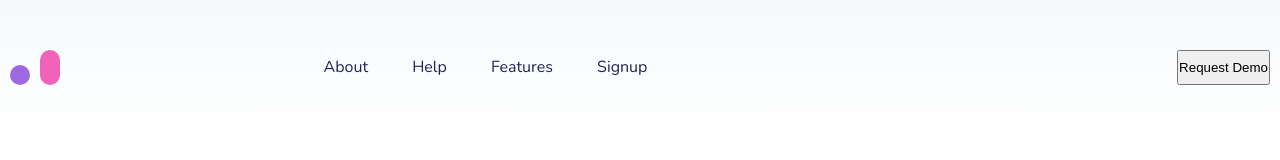
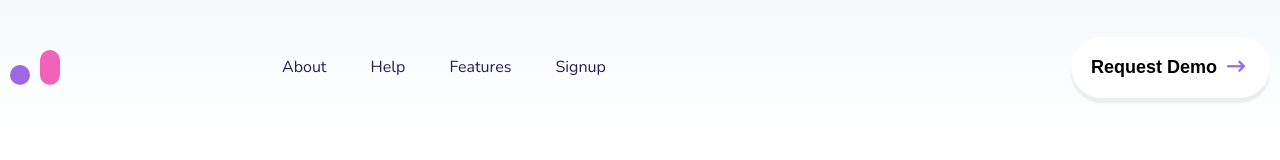
Before and after one commit to Rossowka/DataWarehouse, a plain HTML site: page index.html in a window 1280 px wide. Drawn offline with nearby package versions, Linux system fonts and the light colour scheme.

Commit message:
styled button in the navigatigational menu

```diff
--- a/index.html
+++ b/index.html
@@ -24,7 +24,7 @@
             <li><a href="#">Signup</a></li>
         </ul>
         <button>
-            Request Demo
+            Request Demo <i class="fa-solid fa-arrow-right-long"></i>
         </button>
     </nav>
 
--- a/style.css
+++ b/style.css
@@ -31,6 +31,7 @@ nav {
     justify-content: space-between;
     margin: 0 auto;
     padding: 50px 10px;
+    position: relative;
 }
 
 .logo {
@@ -46,6 +47,11 @@ nav {
     width: 20px;
     background-color: var(--purple);
     border-radius: 50%;
+    animation-name: logoBounce;
+    animation-duration: 750ms;
+    animation-iteration-count: 2;
+    animation-direction: alternate;
+    animation-delay: 2s;
 }
 
 .logo .pink {
@@ -53,7 +59,17 @@ nav {
     width: 20px;
     background-color: var(--pink);
     border-radius: 10px;
+    animation-name: logoBounce;
+    animation-duration: 750ms;
+    animation-iteration-count: 2;
+    animation-direction: alternate-reverse;
+    animation-delay: 2s;
 }
+
+@keyframes logoBounce {
+    0%  {height: 20px; border-radius: 50%;}
+    100% {height: 35px; border-radius: 10px;}
+  }
 
 .menu {
     display: none;
@@ -73,7 +89,7 @@ nav {
     }
 
     .menu {
-        flex-basis: 50%;
+        flex-basis: 80%;
         display: inline-block;
     }
 
@@ -94,6 +110,25 @@ nav {
     }
 }
 
+nav button {
+    padding: 20px 20px;
+    border-radius: 50px;
+    border: none;
+    background-color: #fff;
+    box-shadow: 0px 5px 2px rgba(75, 93, 104, 0.1);
+    font-size: 18px;
+    font-weight: bold;
+    cursor: pointer;
+    position: absolute;
+    right: 10px;
+    bottom: 37.5px;
+}
+
+button i {
+    color: var(--purple);
+    font-size: 18px;
+    padding: 0 5px;
+}
 
 /* Header */
 
```
